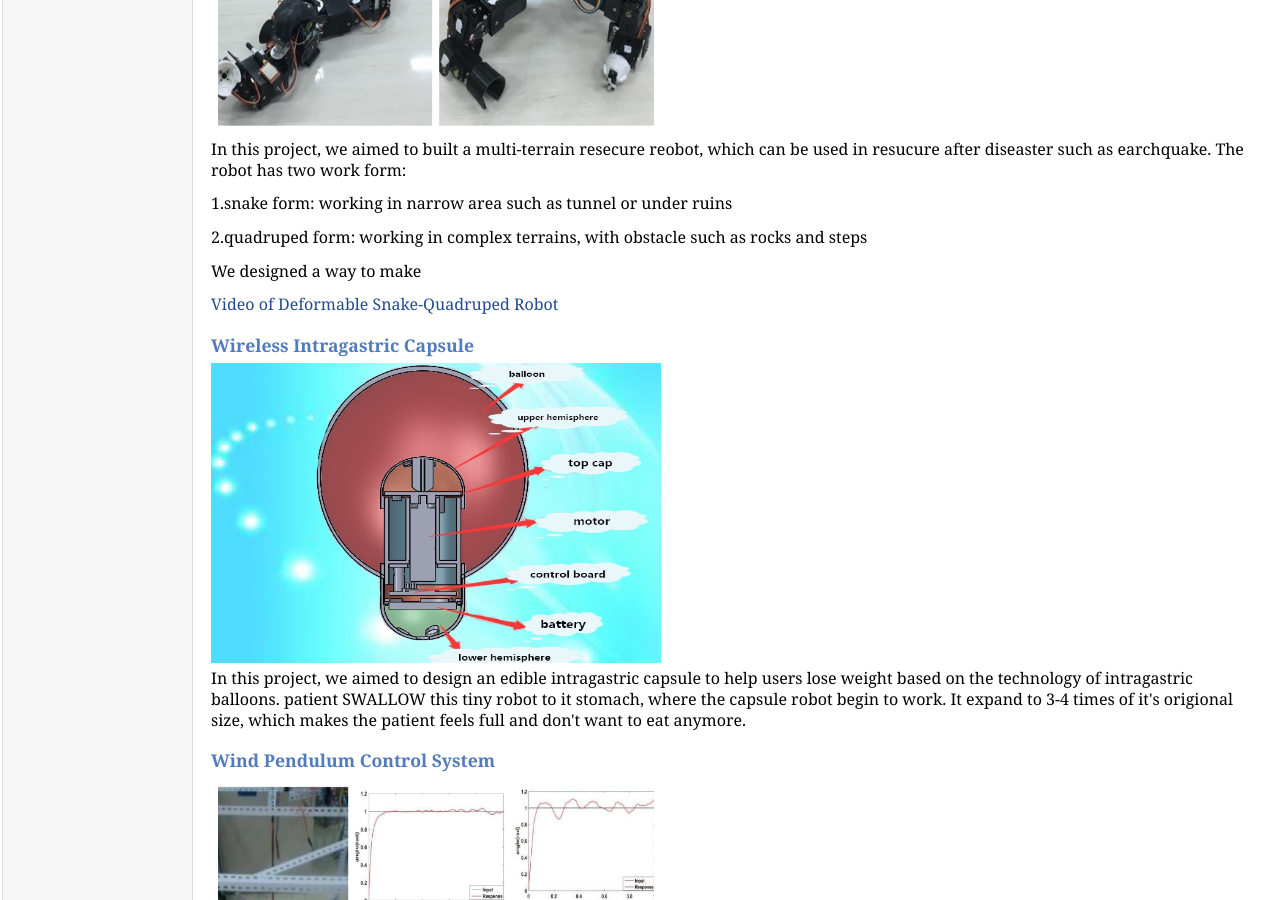
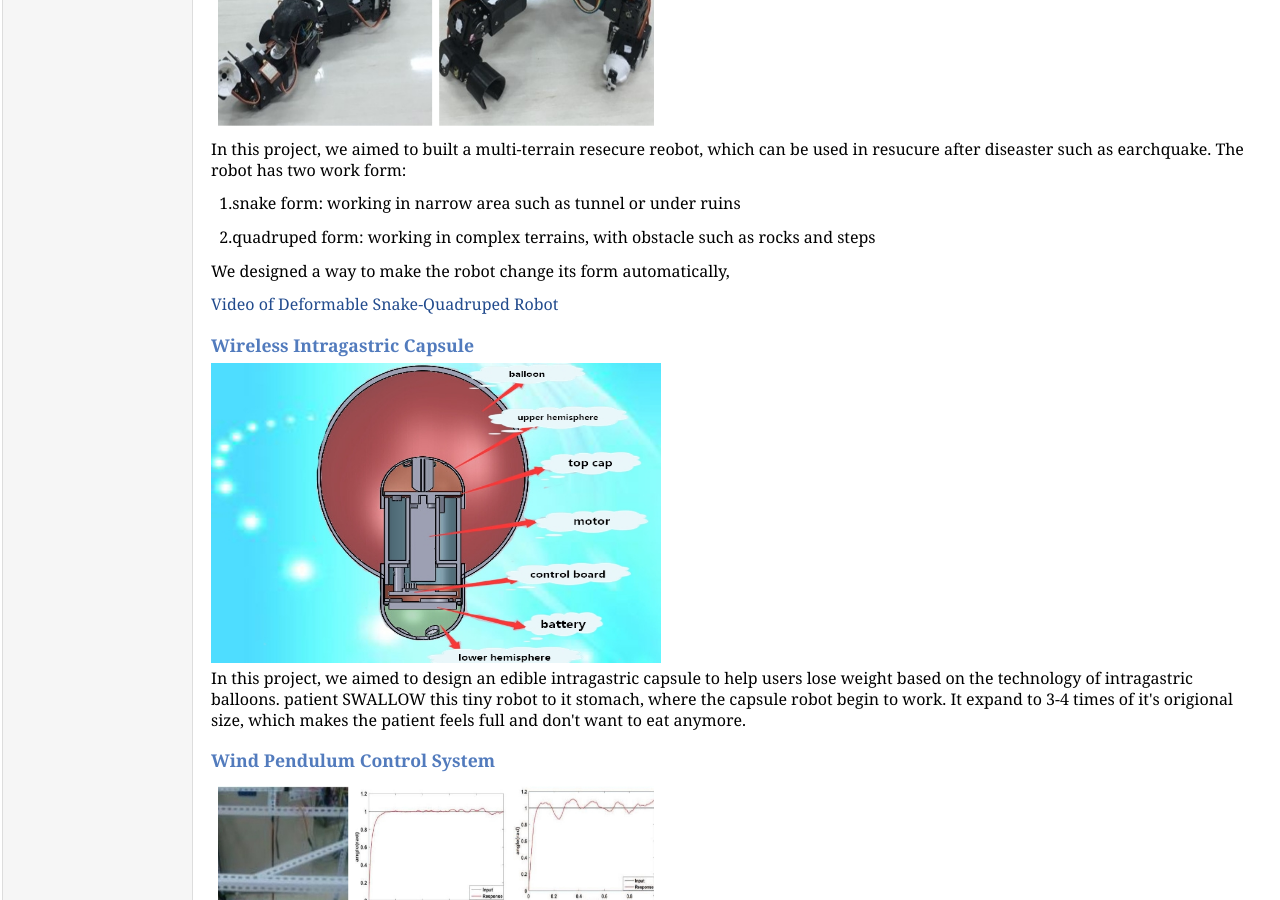
Before and after one commit to dukesky/dukesky.github.io, a Jekyll site: the page research.html, which Jekyll copies as it is, in a window 1280 px wide and 900 px high, scrolled down 993 px. Built offline with Jekyll 4.4.1, drawn with Linux system fonts in a browser that asks for light colours.

Commit message:
Update research.html

```diff
--- a/research.html
+++ b/research.html
@@ -36,9 +36,9 @@
   <img src="figs/snake_1.jpg" width="450px" height="300px" />
   <p>In this project, we aimed to built a multi-terrain resecure reobot, which can be used in resucure after diseaster such as earchquake. The robot has two
     work form:  </p>
-    <p> 1.snake form: working in narrow area such as tunnel or under ruins</p>
-    <p> 2.quadruped form: working in complex terrains, with obstacle such as rocks and steps</p>
-  <p>We designed a way to make </p>
+    <p> &nbsp 1.snake form: working in narrow area such as tunnel or under ruins</p>
+    <p> &nbsp 2.quadruped form: working in complex terrains, with obstacle such as rocks and steps</p>
+  <p>We designed a way to make the robot change its form automatically, </p>
     <p><a href="https://youtu.be/1-Kr9lyoUkc">Video of Deformable Snake-Quadruped Robot</a>
  <p></p>
 
```
